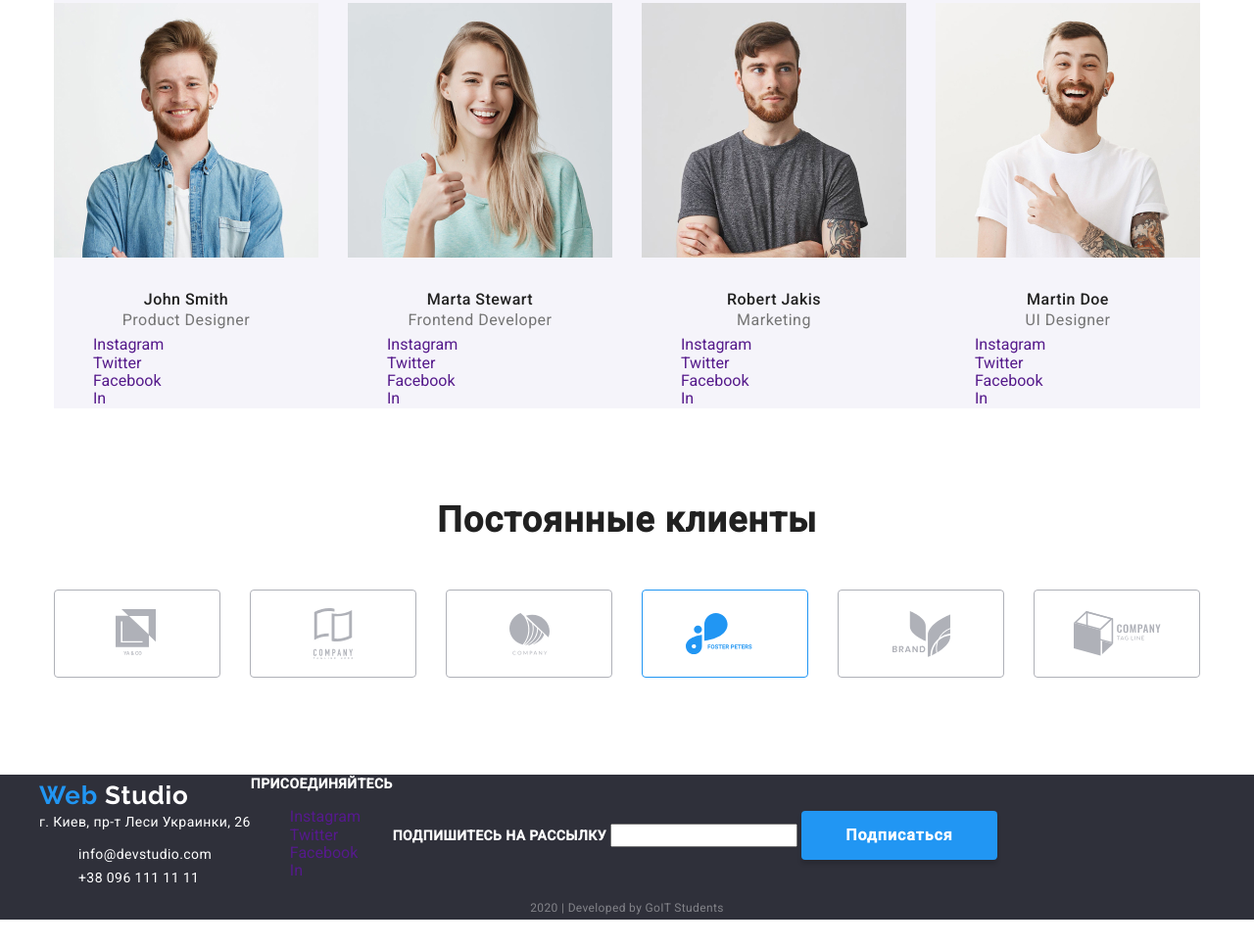
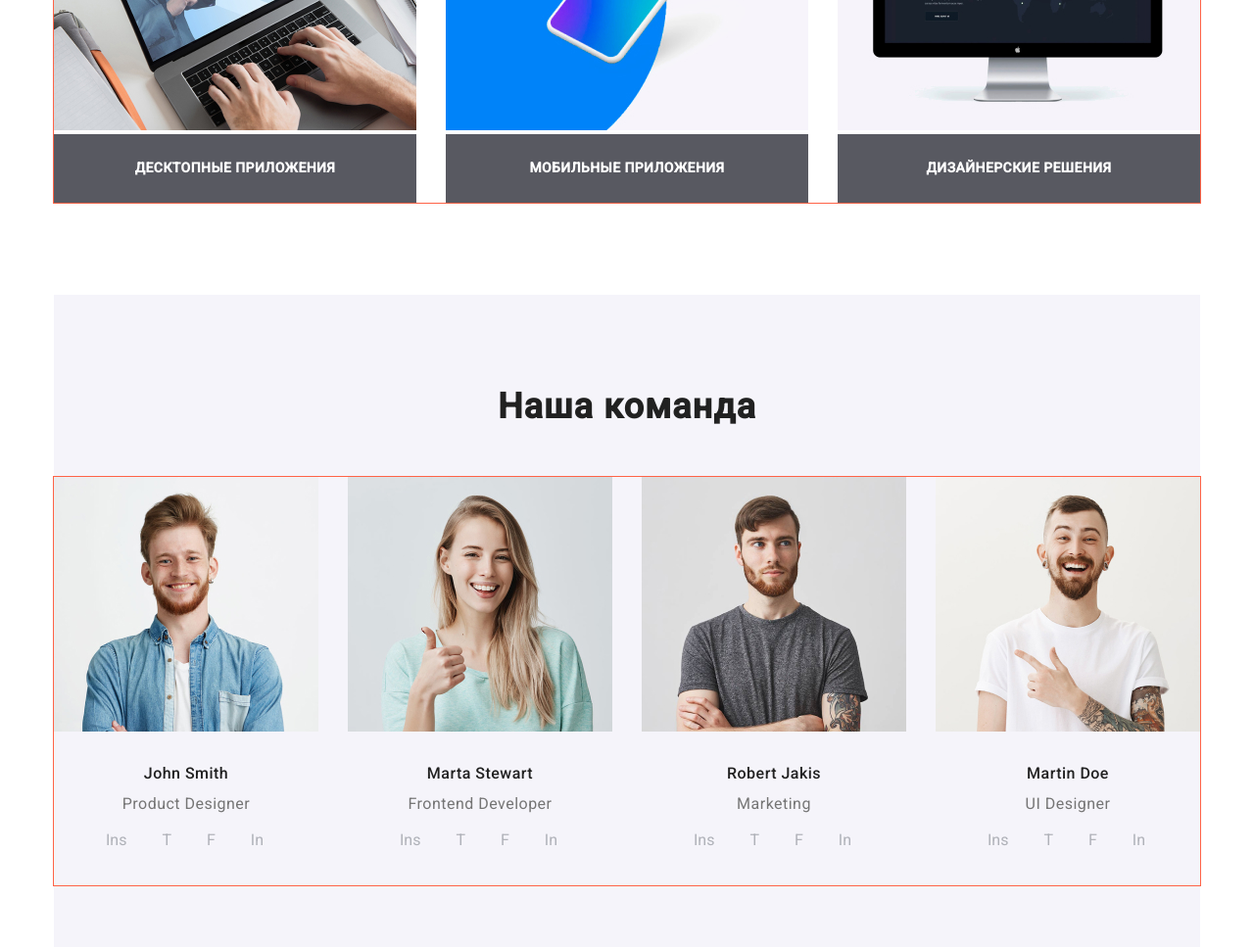
Before and after one commit to gureiv/goit-markup-hw-03, a plain HTML site: page index.html in a window 1280 px wide. Shown: the part 1313-2280 px from the top of the page at 98% size. Before the commit the page ends 2252 px from the top, so only its background shows below. Drawn offline with nearby package versions, Linux system fonts and the light colour scheme.

Commit message:
оформление страницы

```diff
--- a/index.html
+++ b/index.html
@@ -14,7 +14,7 @@
     <link rel="stylesheet" href="./main.css" />
   </head>
   <body>
-    <header class="section">
+    <header>
       <div class="container">
         <nav class="main-conteiner">
           <a href="./index.html" class="logo"
@@ -42,7 +42,7 @@
       </div>
     </header>
     <main>
-      <section>
+      <section class="decide">
         <h1>Эффективные решения для вашего бизнеса</h1>
         <a href="" class="buttom-footer">Заказать услугу</a>
       </section>
@@ -127,7 +127,7 @@
           <div class="class">
             <h2 class="our-team">Наша команда</h2>
               <ul class="main-conteiner">
-              <li class="our-people">
+                <li class="our-people photo-card">
                   <img
                     src="./img/img(2).jpg"
                     class="photo"
@@ -136,14 +136,22 @@
                   />
                   <h3 class="name">John Smith</h3>
                   <p class="profession">Product Designer</p>
-                <ul>
-                  <li><a href="">Instagram</a></li>
-                  <li><a href="">Twitter</a></li>
-                  <li><a href="">Facebook</a></li>
-                  <li><a href="">In</a></li>
+                  <ul class="social-network">
+                    <li class="network">
+                      <a href="" class="social-name">Ins</a>
+                    </li>
+                    <li class="network">
+                      <a href="" class="social-name">T</a>
+                    </li>
+                    <li class="network">
+                      <a href="" class="social-name">F</a>
+                    </li>
+                    <li class="network">
+                      <a href="" class="social-name">In</a>
+                    </li>
                   </ul>
                 </li>
-              <li class="our-people">
+                <li class="our-people photo-card">
                   <img
                     src="./img/img(3).jpg"
                     class="photo"
@@ -152,14 +160,22 @@
                   />
                   <h3 class="name">Marta Stewart</h3>
                   <p class="profession">Frontend Developer</p>
-                <ul>
-                  <li><a href="">Instagram</a></li>
-                  <li><a href="">Twitter</a></li>
-                  <li><a href="">Facebook</a></li>
-                  <li><a href="">In</a></li>
+                  <ul class="social-network">
+                    <li class="network">
+                      <a href="" class="social-name">Ins</a>
+                    </li>
+                    <li class="network">
+                      <a href="" class="social-name">T</a>
+                    </li>
+                    <li class="network">
+                      <a href="" class="social-name">F</a>
+                    </li>
+                    <li class="network">
+                      <a href="" class="social-name">In</a>
+                    </li>
                   </ul>
                 </li>
-              <li class="our-people">
+                <li class="our-people photo-card">
                   <img
                     src="./img/img(4).jpg"
                     class="photo"
@@ -168,14 +184,22 @@
                   />
                   <h3 class="name">Robert Jakis</h3>
                   <p class="profession">Marketing</p>
-                <ul>
-                  <li><a href="">Instagram</a></li>
-                  <li><a href="">Twitter</a></li>
-                  <li><a href="">Facebook</a></li>
-                  <li><a href="">In</a></li>
+                  <ul class="social-network">
+                    <li class="network">
+                      <a href="" class="social-name">Ins</a>
+                    </li>
+                    <li class="network">
+                      <a href="" class="social-name">T</a>
+                    </li>
+                    <li class="network">
+                      <a href="" class="social-name">F</a>
+                    </li>
+                    <li class="network">
+                      <a href="" class="social-name">In</a>
+                    </li>
                   </ul>
                 </li>
-              <li class="our-people">
+                <li class="our-people photo-card">
                   <img
                     src="./img/img(5).jpg"
                     class="photo"
@@ -184,14 +208,23 @@
                   />
                   <h3 class="name">Martin Doe</h3>
                   <p class="profession">UI Designer</p>
-                <ul>
-                  <li><a href="">Instagram</a></li>
-                  <li><a href="">Twitter</a></li>
-                  <li><a href="">Facebook</a></li>
-                  <li><a href="">In</a></li>
+                  <ul class="social-network">
+                    <li class="network">
+                      <a href="" class="social-name">Ins</a>
+                    </li>
+                    <li class="network">
+                      <a href="" class="social-name">T</a>
+                    </li>
+                    <li class="network">
+                      <a href="" class="social-name">F</a>
+                    </li>
+                    <li class="network">
+                      <a href="" class="social-name">In</a>
+                    </li>
                   </ul>
                 </li>
               </ul>
+            </div>
           </div>
         </div>
       </section>
--- a/main.css
+++ b/main.css
@@ -33,6 +33,7 @@ body {
   margin-top: 0;
   margin-bottom: 0;
   padding-left: 0;
+  outline: 1px solid tomato;
 }
 a {
   text-decoration: none;
@@ -40,13 +41,19 @@ a {
 ul {
   list-style: none;
 }
+.decide {
+  outline: 1px solid green;
+  text-align: center;
+  padding-top: 200px;
+  padding-bottom: 200px;
+  margin-bottom: 94px;
+}
 h1 {
   margin-top: 0;
-  margin-bottom: 0;
+  margin-bottom: 30px;
   font-weight: 900;
   font-size: 44px;
   line-height: 1.36;
-  text-align: center;
   letter-spacing: 0.06em;
   text-transform: uppercase;
   color: var(--footer-color);
@@ -210,17 +217,18 @@ h3 {
   margin-top: 0;
 }
 .quality-second {
+  margin-top: 0;
+  margin-bottom: 0;
   font-weight: 700;
   font-size: 14px;
   line-height: 1.14;
   letter-spacing: 0.03em;
   text-transform: uppercase;
   color: var(--footer-color);
-  margin-top: 0;
-  margin-bottom: 0;
   min-width: 370px;
   text-align: center;
   background: rgba(47, 48, 58, 0.8);
+  padding: 27px 80px 27px 80px;
 }
 .our-team {
   margin-bottom: 50px;
@@ -229,6 +237,23 @@ h3 {
 .our-people {
   display: block;
   width: 270px;
+}
+.social-network {
+  display: flex;
+}
+.social-name {
+  color: #afb1b8;
+}
+.social-name:hover,
+.social-name:focus {
+  color: var(--main-color);
+}
+.network {
+  display: block;
+  padding: 12px 13px;
+}
+.network + .network {
+  margin-left: 10px;
 }
 .our-people + .our-people {
   margin-left: 30px;
@@ -258,11 +283,16 @@ p {
   margin-top: 0;
   margin-bottom: 0;
 }
+.photo-card {
+  padding-bottom: 24px;
+}
 .photo {
   margin-bottom: 30px;
 }
 .class {
   background-color: #f5f4fa;
+  padding-top: 94px;
+  padding-bottom: 94px;
 }
 .name {
   text-align: center;
@@ -272,9 +302,10 @@ p {
   letter-spacing: 0.03em;
   color: var(--title-color);
   margin-top: 0;
-  margin-bottom: 10px;
+  margin-bottom: 20px;
 }
 .profession {
+  margin-bottom: 16px;
   text-align: center;
   margin-top: 0;
   margin-bottom: 16px;
@@ -379,7 +410,6 @@ p {
   line-height: 1.87;
   letter-spacing: 0.06em;
   box-shadow: 0px 4px 4px rgba(0, 0, 0, 0.15);
-  margin-bottom: 94px;
 }
 .source {
   color: var(--footer-source);
```
Lines whose indentation alone changed are shown as unchanged.
